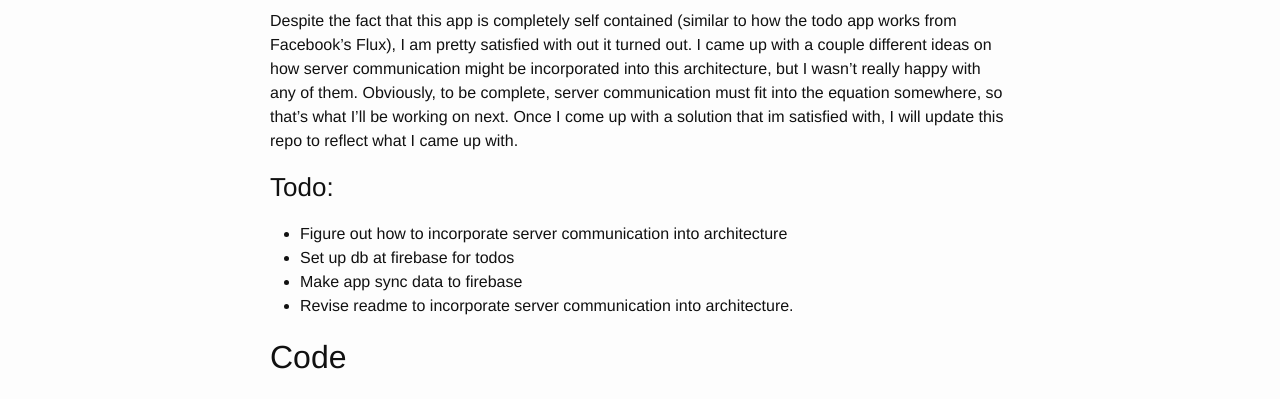
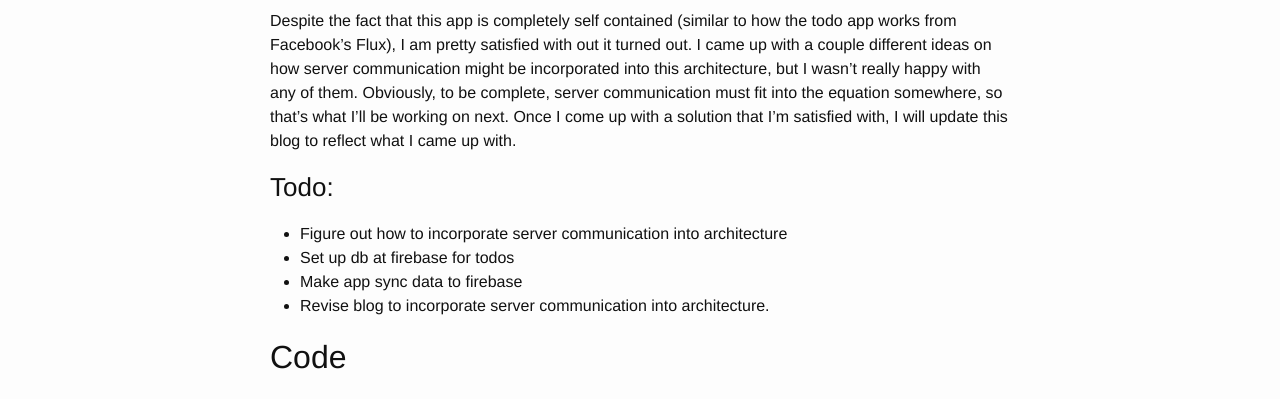
Before and after one commit to armueller/armueller.github.io, a Jekyll site: the page built from _posts/2015-03-28-flux-and-android.markdown, in a window 1280 px wide and 900 px high, scrolled down 6223 px. Shown: the part 248-647 px from the top of the window. Built offline with Jekyll 4.4.1, drawn with Linux system fonts in a browser that asks for light colours.

Commit message:
Fixed a couple typos.

```diff
--- a/_posts/2015-03-28-flux-and-android.markdown
+++ b/_posts/2015-03-28-flux-and-android.markdown
@@ -139,13 +139,13 @@ As far as explaining each library in detail, there are a few good tutorials alre
   - [SOLID: Noun Project Browser](https://github.com/blad/solid-android)
 
 ##Future work
-Despite the fact that this app is completely self contained (similar to how the todo app works from Facebook's Flux), I am pretty satisfied with out it turned out.  I came up with a couple different ideas on how server communication might be incorporated into this architecture, but I wasn't really happy with any of them.  Obviously, to be complete, server communication must fit into the equation somewhere, so that's what I'll be working on next.  Once I come up with a solution that im satisfied with, I will update this repo to reflect what I came up with.
+Despite the fact that this app is completely self contained (similar to how the todo app works from Facebook's Flux), I am pretty satisfied with out it turned out.  I came up with a couple different ideas on how server communication might be incorporated into this architecture, but I wasn't really happy with any of them.  Obviously, to be complete, server communication must fit into the equation somewhere, so that's what I'll be working on next.  Once I come up with a solution that I'm satisfied with, I will update this blog to reflect what I came up with.
 
 ###Todo:
 - Figure out how to incorporate server communication into architecture
 - Set up db at firebase for todos
 - Make app sync data to firebase
-- Revise readme to incorporate server communication into architecture.
+- Revise blog to incorporate server communication into architecture.
 
 ##Code
 The ToDo app that I wrote to accompany this post can be found [here](https://github.com/armueller/FluxyAndroidTodo)
```
